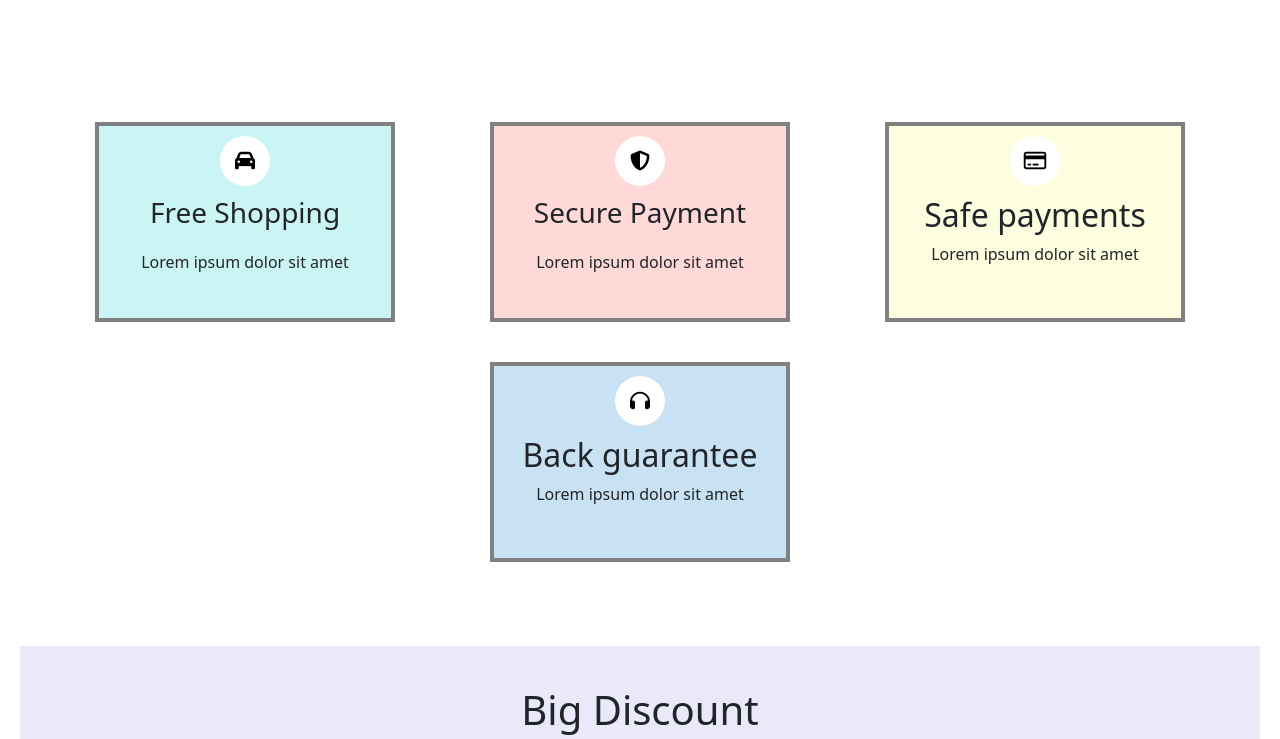
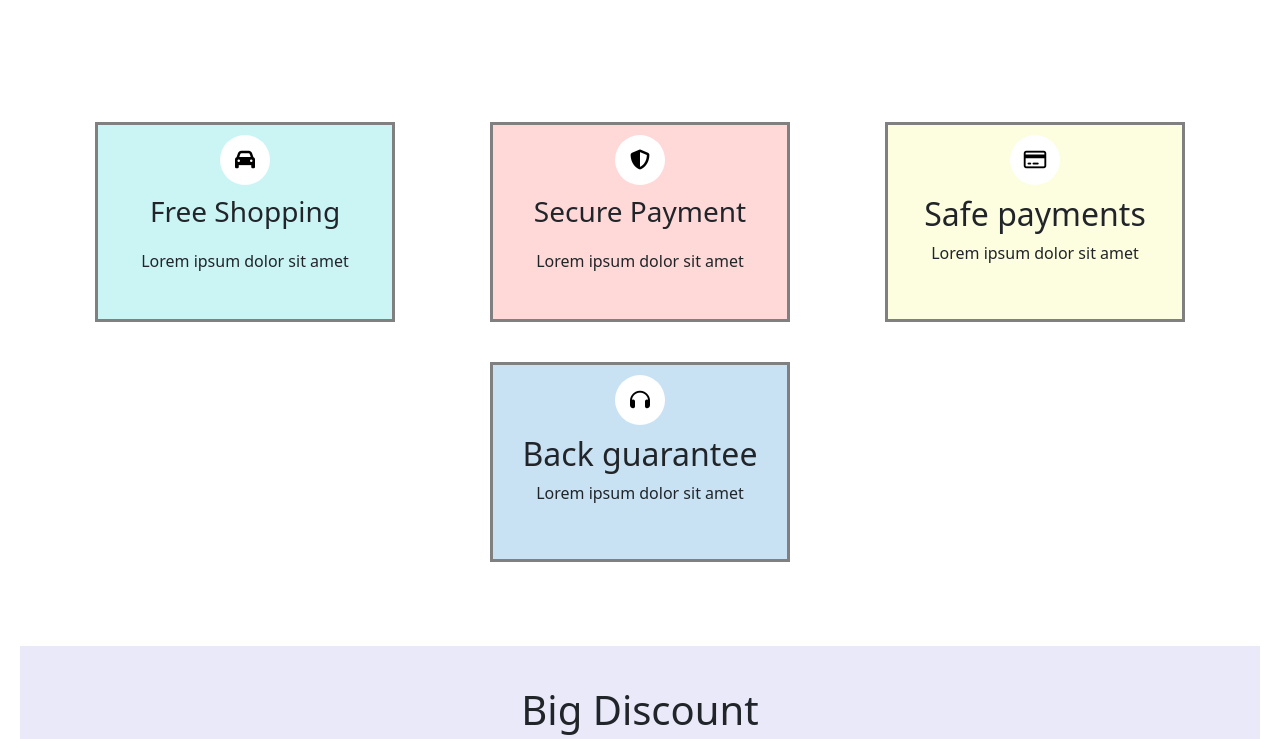
Before and after one commit to jahnavi-shetty/E-Commerec-website, a plain HTML site: page index.html in a window 1280 px wide. Shown: the part 820-1559 px from the top of the page. Drawn offline with nearby package versions, Linux system fonts and the light colour scheme; files that its build step writes are made by us from their sources; files whose address does not match are found by name.

Commit message:
border size modified

```diff
--- a/style.css
+++ b/style.css
@@ -84,7 +84,7 @@ body{
     margin-bottom:20px;
 }
   .item{
-    border: 4px solid grey;
+    border: 3px solid grey;
     width: 300px;
     height: 200px;
   }
```
